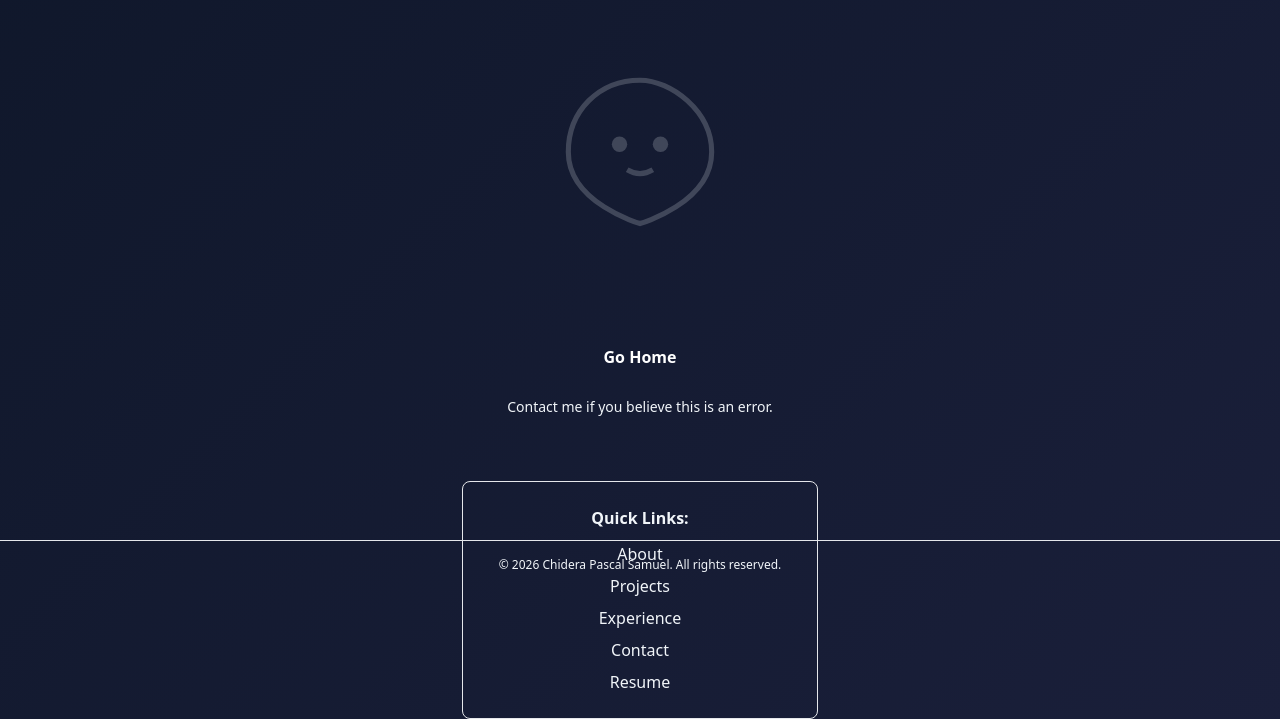
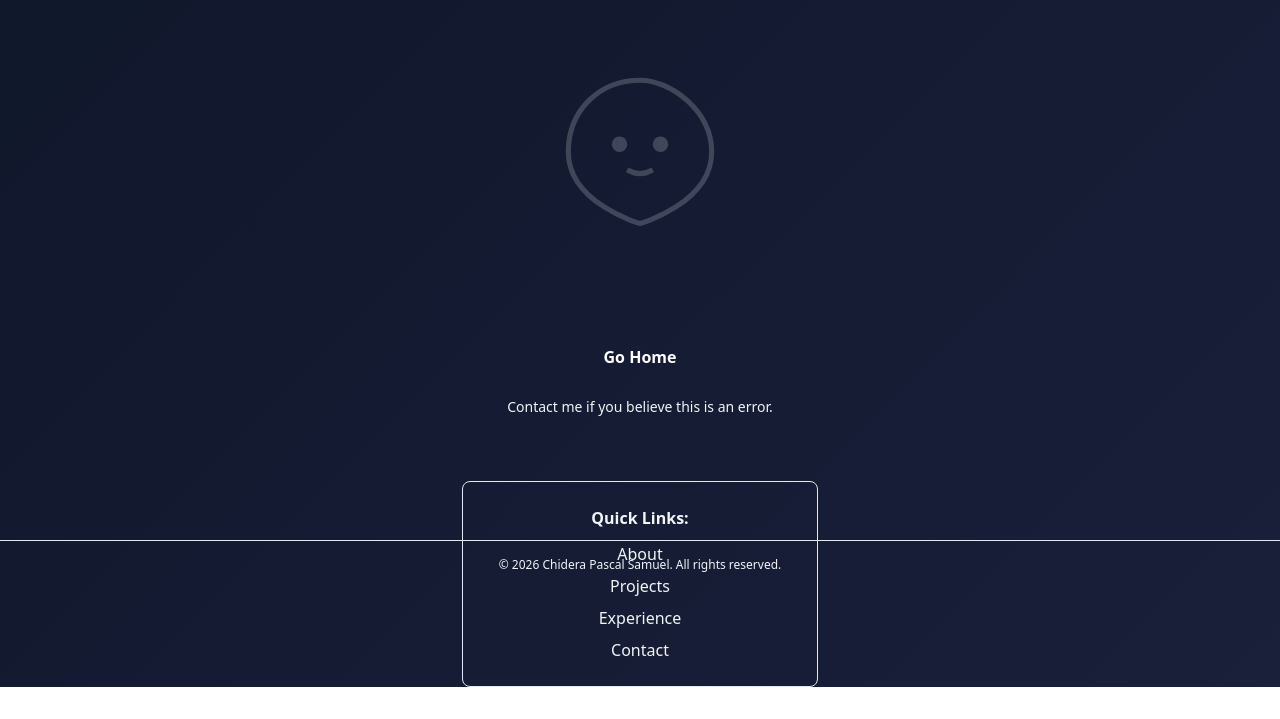
Before and after one commit to pchiderasamuel/Portfolio-website, a website: page 404.html in a window 1280 px wide. Shown: the part 211-930 px from the top of the page. After the commit the page ends 898 px from the top, so only its background shows below. Drawn offline with nearby package versions, Linux system fonts and the light colour scheme.

Commit message:
Remove 'Resume' link from 404 page
Removed the 'Resume' link from the 404 page navigation.

```diff
--- a/404.html
+++ b/404.html
@@ -60,7 +60,6 @@
           <a href="/#projects" class="block text-accent hover:underline">Projects</a>
           <a href="/#experience" class="block text-accent hover:underline">Experience</a>
           <a href="/#contact" class="block text-accent hover:underline">Contact</a>
-          <a href="/resume.html" class="block text-accent hover:underline">Resume</a>
         </nav>
       </div>
     </div>
```
